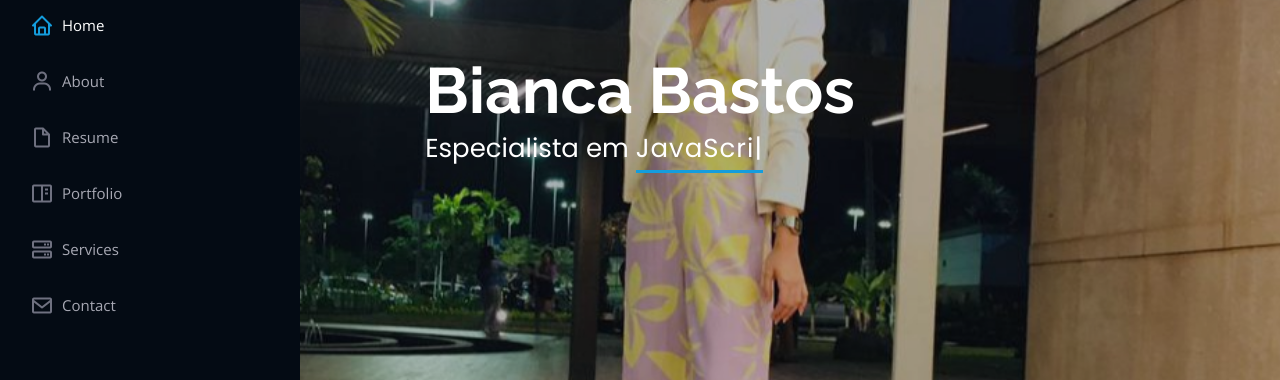
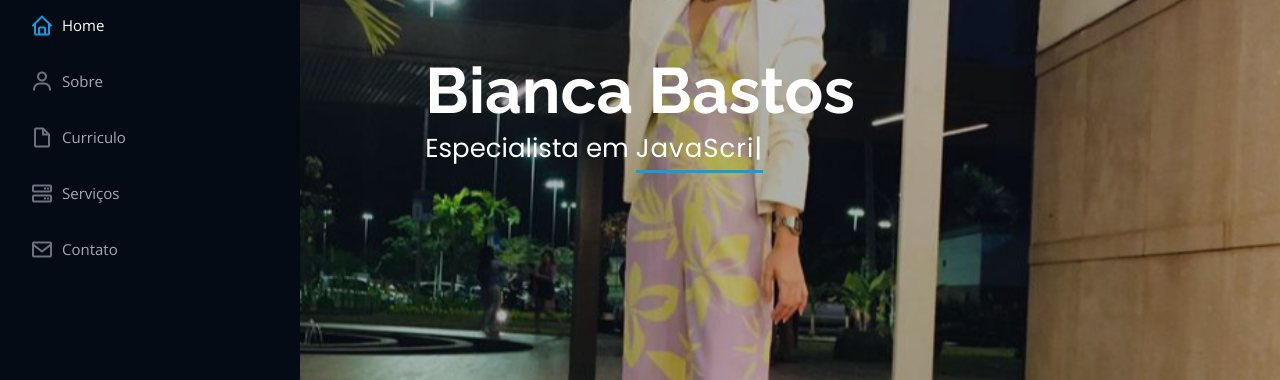
Before and after one commit to biabf01/portfolio, a plain HTML site: page index.html in a window 1280 px wide. Shown: the part 260-640 px from the top of the page. Drawn offline with nearby package versions, Linux system fonts and the light colour scheme.

Commit message:
Tradução do menu lateral

```diff
--- a/index.html
+++ b/index.html
@@ -62,12 +62,10 @@
       <nav id="navbar" class="nav-menu navbar">
         <ul>
           <li><a href="#hero" class="nav-link scrollto active"><i class="bx bx-home"></i> <span>Home</span></a></li>
-          <li><a href="#about" class="nav-link scrollto"><i class="bx bx-user"></i> <span>About</span></a></li>
-          <li><a href="#resume" class="nav-link scrollto"><i class="bx bx-file-blank"></i> <span>Resume</span></a></li>
-          <li><a href="#portfolio" class="nav-link scrollto"><i class="bx bx-book-content"></i>
-              <span>Portfolio</span></a></li>
-          <li><a href="#services" class="nav-link scrollto"><i class="bx bx-server"></i> <span>Services</span></a></li>
-          <li><a href="#contact" class="nav-link scrollto"><i class="bx bx-envelope"></i> <span>Contact</span></a></li>
+          <li><a href="#about" class="nav-link scrollto"><i class="bx bx-user"></i> <span>Sobre</span></a></li>
+          <li><a href="#resume" class="nav-link scrollto"><i class="bx bx-file-blank"></i> <span>Curriculo</span></a></li>
+          <li><a href="#services" class="nav-link scrollto"><i class="bx bx-server"></i> <span>Serviços</span></a></li>
+          <li><a href="#contact" class="nav-link scrollto"><i class="bx bx-envelope"></i> <span>Contato</span></a></li>
         </ul>
       </nav><!-- .nav-menu -->
     </div>
```
